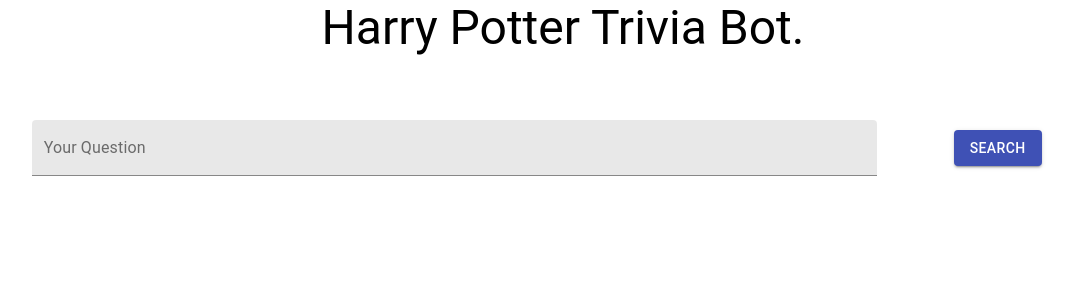
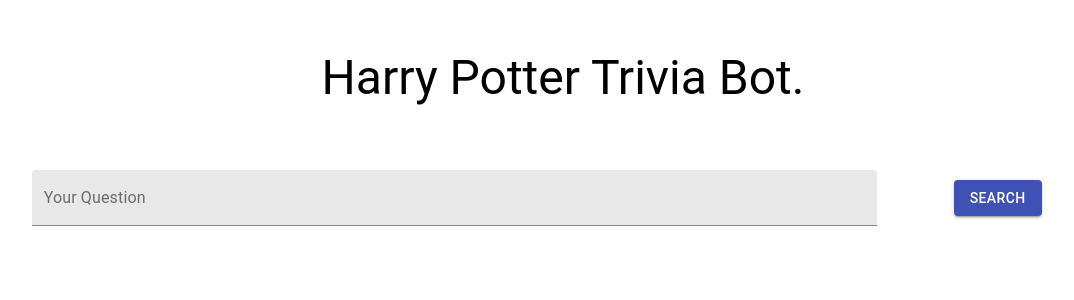
Before and after one commit to caltonji/HPFrontend, a React (Create React App) app: page / in a window 1280 px wide. Shown: the top 300 px of the page, without its empty margins (77-1151 px from the left). Built offline with nearby package versions, Linux system fonts and the light colour scheme.

Commit message:
Add in a bit of spacing

```diff
--- a/src/Components/QueryHP.css
+++ b/src/Components/QueryHP.css
@@ -30,3 +30,8 @@
     font-weight: bold;
     font-size: 1.3rem;
 }
+
+/* add padding to top of grid_title */
+#grid_title {
+    margin-top: 50px;
+}
--- a/src/Components/QueryHP.tsx
+++ b/src/Components/QueryHP.tsx
@@ -112,8 +112,8 @@
                 justifyContent="center"
                 spacing={8}
             >
-                <Grid item>
-                    <Typography variant="h3">
+                <Grid item id="grid_title">
+                    <Typography variant="h3" >
                         {title}
                     </Typography>
                 </Grid>
```
